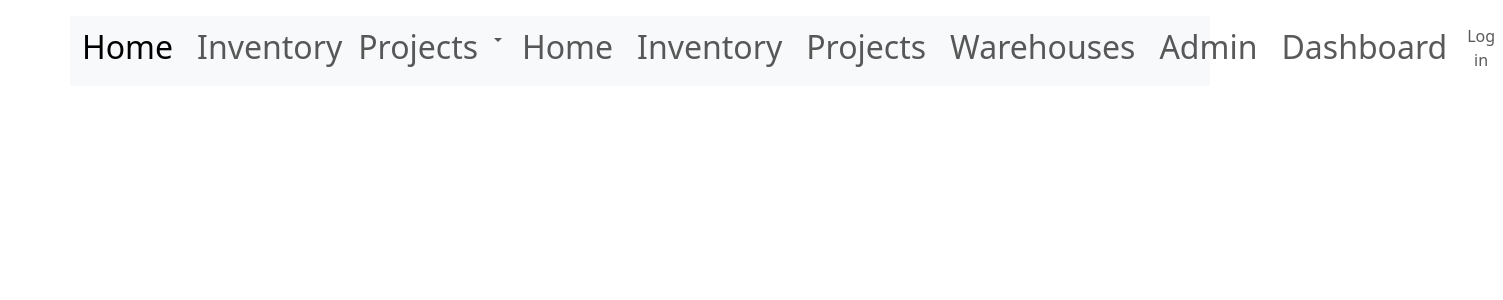
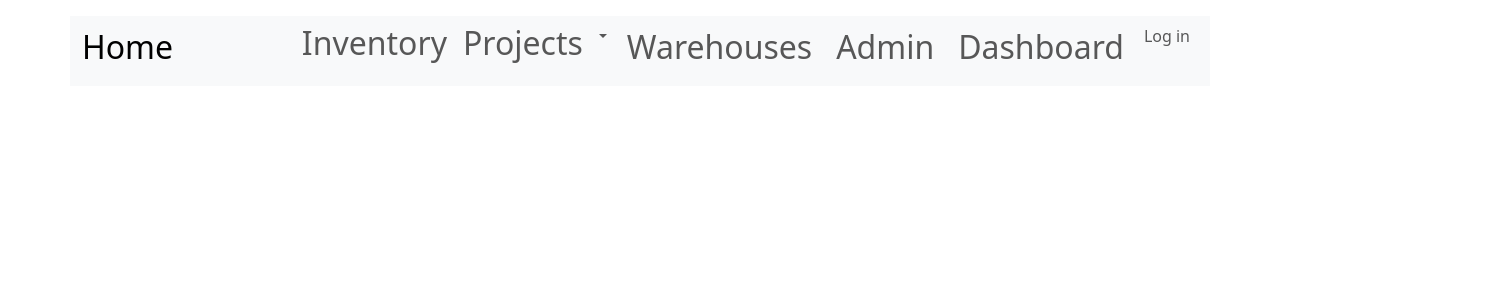
Before and after one commit to JoeyPoel/EWA, a Vue app in the folder frontend/: page / in a window 1280 px wide. Shown: the top 300 px of the page, 1503 px wide, since content can reach past the window. Built offline with nearby package versions, Linux system fonts and the light colour scheme; the HTML template or start-up script is replaced by a standard one.

Commit message:
Solved merge conflicts

```diff
--- a/frontend/src/components/NavbarComponent.vue
+++ b/frontend/src/components/NavbarComponent.vue
@@ -20,7 +20,7 @@
       <div class="collapse navbar-collapse" id="navbarNav">
         <ul class="navbar-nav ms-auto">
           <li class="nav-item">
-            <router-link class="nav-link" to="/warehouse">
+            <router-link class="nav-link" to="/warehouse/inventory">
               <h2>Inventory</h2>
             </router-link>
           </li>
@@ -39,19 +39,6 @@
                 aria-expanded="false"
             ></a>
           </li>
-        </ul>
-      <ul class="navbar-nav me-auto">
-        <li class="nav-item ">
-          <router-link class="nav-link m-1 item" to="/"><h2>Home</h2></router-link>
-        </li>
-        <li class="nav-item ">
-          <router-link class="nav-link m-1 item" to="/warehouse/inventory"><h2>Inventory</h2></router-link>
-        </li>
-        <li class="nav-item ">
-          <a class="nav-link m-1 item" href="#">
-            <h2>Projects</h2>
-          </a>
-        </li>
         <li class="nav-item ">
             <router-link class="nav-link m-1 item" to="/warehouse/overview"><h2>Warehouses</h2></router-link>
         </li>
--- a/frontend/src/components/WarehouseComponent.vue
+++ b/frontend/src/components/WarehouseInventoryComponent.vue
@@ -27,17 +27,17 @@
   <div class="container" v-if="selectedWarehouse === null">
     <p class="text-danger">Please select a warehouse.</p>
   </div>
-  <warehouse-table v-else :products="filteredProducts"></warehouse-table>
+  <warehouse-inventory-table v-else :products="filteredProducts"></warehouse-inventory-table>
 </template>
 
 <script>
 import {product} from '@/models/product.js';
 import {Warehouse} from '@/models/warehouse.js';
-import WarehouseTable from "@/components/WarehouseTable";
+import WarehouseInventoryTable from "@/components/WarehouseInventoryTable.vue";
 
 export default {
   name: "WarehouseComponent",
-  components: {WarehouseTable},
+  components: {WarehouseInventoryTable},
   data() {
     return {
       warehouse: Warehouse,
--- a/frontend/src/components/WarehouseTable.vue
+++ b/frontend/src/components/WarehouseInventoryTable.vue
@@ -21,7 +21,7 @@
 
 <script>
 export default {
-  name: "WarehouseTable",
+  name: "WarehouseInventoryTable",
   props: {
     products: {
       type: Array,
```
Also changed, not shown: frontend/src/router/index.js (+2 -9 lines).
